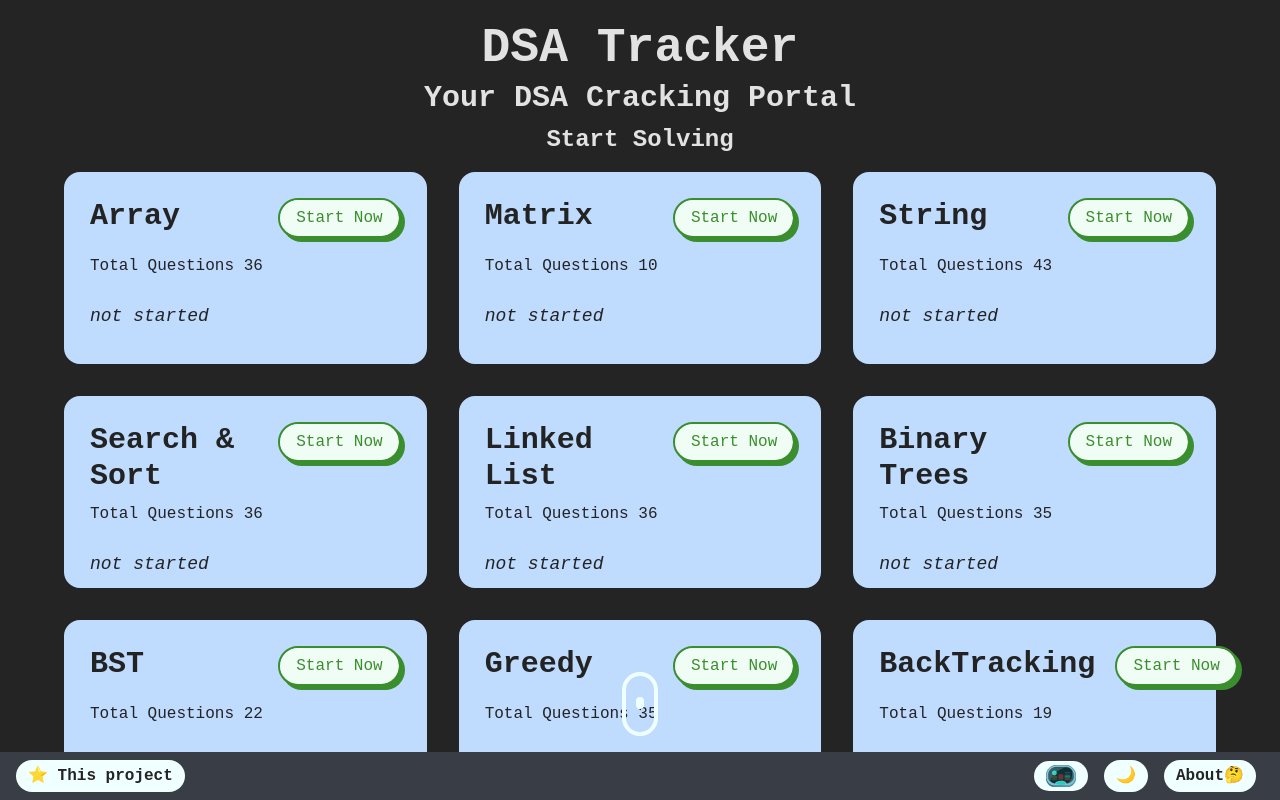
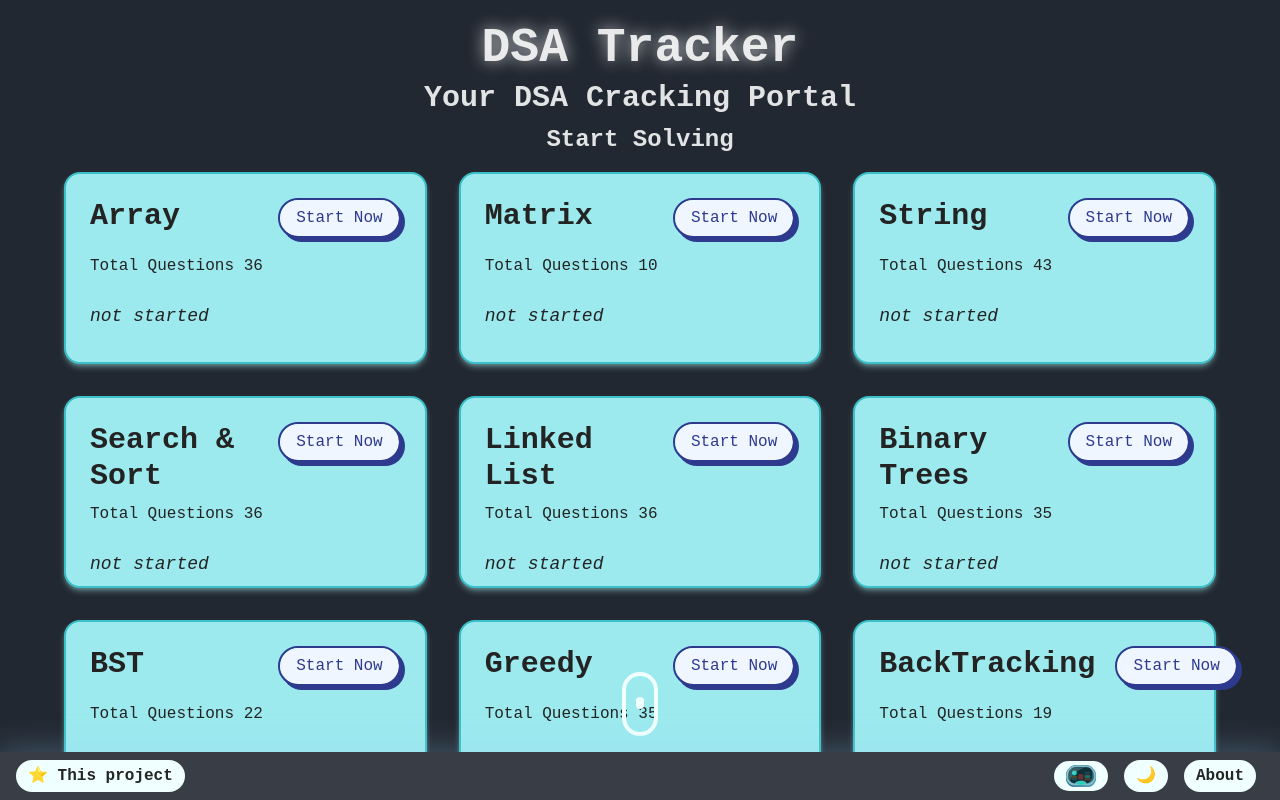
Before and after one commit to MohitGupta12/DSA-Navigator, a React (Vite) app: page / in a window 1280 px wide. Built offline with nearby package versions, Linux system fonts and the light colour scheme; a web font is replaced by a local one.

Commit message:
Dark(neon) theme added

```diff
--- a/src/components/BottomNavBar/BottomNavBar.jsx
+++ b/src/components/BottomNavBar/BottomNavBar.jsx
@@ -1,9 +1,8 @@
-import React from "react";
 import { Link } from "react-router-dom";
 
 const BottomNavBar = () => {
   return (
-    <div className="h-12 z-[100] bg-[#393e46] flex justify-between items-center absolute bottom-0  w-full">
+    <div className="h-12 z-[100] bg-[#393e46] shadow-bar-shadow  flex justify-between items-center absolute bottom-0  w-full">
       <div className="px-4">
         <a
           href="https://github.com/MohitGupta12/Dsa_Tracker"
@@ -32,8 +31,10 @@ const BottomNavBar = () => {
         </a>
         <Link className="flex items-center justify-center " to={"about"}>
           <button className=" px-3 py-1 mx-2 font-bold  text-xs md:text-sm xl:text-base hover:scale-105  transition ease-linear delay-75 text-[#242424] bg-[#F0FFFF] rounded-full ">
-            <span className="hidden md:inline">About</span>
+            <span className="inline md:hidden">
             🤔
+            </span>
+            <span className="hidden md:inline" >About</span>
           </button>
         </Link>
       </div>
--- a/src/components/Buttons/Button.jsx
+++ b/src/components/Buttons/Button.jsx
@@ -1,21 +1,32 @@
-import React from "react";
+/* eslint-disable react/prop-types */
 
-const Button = ({ text, clickHandler }) => {
+const Button = ({ isStarted, text }) => {
+
+  let style1,style2,style3;
+
+if(isStarted){
+ style3 ="absolute bottom-0 right-0 w-full h-10 -mb-1 -mr-1 transition-all duration-200 ease-linear bg-[#3a8e2d] rounded-full group-hover:mb-0 group-hover:mr-0"
+   style2 ="absolute left-0 w-48 h-44 -ml-2 transition-all duration-300 origin-top-right -rotate-90 -translate-x-full translate-y-12 bg-[#3a8e2d] group-hover:-rotate-180 ease"
+   style1= "relative z-10 block px-4 py-2 overflow-hidden font-medium leading-tight text-[#3a8e2d] transition-colors duration-300 ease-out border-2 border-[#3a8e2d] rounded-full group-hover:text-green-100"
+}else{
+ style3 ="absolute bottom-0 right-0 w-full h-10 -mb-1 -mr-1 transition-all duration-200 ease-linear bg-[#2d3a8e] rounded-full group-hover:mb-0 group-hover:mr-0"
+   style2 ="absolute left-0 w-48 h-44 -ml-2 transition-all duration-300 origin-top-right -rotate-90 -translate-x-full translate-y-12 bg-[#2d3a8e] group-hover:-rotate-180 ease"
+   style1= "relative z-10 block px-4 py-2 overflow-hidden font-medium leading-tight text-[#2d3a8e] transition-colors duration-300 ease-out border-2 border-[#2d3a8e] rounded-full group-hover:text-blue-100"
+}
+
   return (
     <div
-      className="relative flex-shrink-0 inline-block text-sm md:text-base group"
-      // onClick={clickHandler}
-    >
-      <span className="relative z-10 block px-4 py-2 overflow-hidden font-medium leading-tight text-[#3a8e2d] transition-colors duration-300 ease-out border-2 border-[#3a8e2d] rounded-full group-hover:text-green-100">
-        <span className="absolute inset-0 w-full h-full px-4 py-2 rounded-full bg-green-50"></span>
+      className="relative flex-shrink-0 inline-block text-sm md:text-base group">
+      <span className={style1}>
+        <span className={`absolute inset-0 w-full h-full px-4 py-2 rounded-full bg-blue-50`}></span>
 
-        <span className="absolute left-0 w-48 h-44 -ml-2 transition-all duration-300 origin-top-right -rotate-90 -translate-x-full translate-y-12 bg-[#3a8e2d] group-hover:-rotate-180 ease"></span>
+        <span className={style2}></span>
 
         <span className="relative">{text}</span>
       </span>
 
       <span
-        className="absolute bottom-0 right-0 w-full h-10 -mb-1 -mr-1 transition-all duration-200 ease-linear bg-[#3a8e2d] rounded-full group-hover:mb-0 group-hover:mr-0"
+        className={style3}
         data-rounded="rounded-full"
       ></span>
     </div>
--- a/src/components/Layout/Layout.jsx
+++ b/src/components/Layout/Layout.jsx
@@ -1,13 +1,16 @@
-import { React } from "react";
 import BottomNavBar from "../BottomNavBar/BottomNavBar";
 import { Link, Outlet } from "react-router-dom";
 import { SharedDataProvider } from "../../Hooks/Context/useSharedData";
+import { Toaster} from 'sonner'
+
 
 function Layout() {
   return (
     <>
+    <Toaster richColors  position="top-right" />
+
       <SharedDataProvider>
-        <h1 className="mt-6 mb-2 text-4xl font-bold text-center md:text-5xl ">
+        <h1 className="mt-6 mb-2 text-4xl font-bold text-center md:text-5xl  " style ={{"textShadow": "0px 0px 16px rgba(255,255,255,0.71) "}}>
           <Link to={"/"}>DSA Tracker</Link>
         </h1>
         <Outlet />
--- a/src/components/ProgressBars/ProgressBar.jsx
+++ b/src/components/ProgressBars/ProgressBar.jsx
@@ -1,3 +1,5 @@
+/* eslint-disable no-unused-vars */
+/* eslint-disable react/prop-types */
 import React from "react";
 import "./progressBar.css";
 
--- a/src/components/ProgressBars/SolvedQuesBar.jsx
+++ b/src/components/ProgressBars/SolvedQuesBar.jsx
@@ -1,10 +1,11 @@
-import React from "react";
+/* eslint-disable react/prop-types */
+
 import ProgressBar from "./ProgressBar";
 
 const SolvedQuesBar = ({ value, questionSolved }) => {
   return (
     <div className="flex flex-col items-center w-full mb-2">
-      <h2 className="my-3 text-lg">
+      <h2 className="my-3 text-lg" style={{"textShadow": "0px 0px 8px rgba(255,255,255,0.65)"}}>
         Total Question Solved : {questionSolved} ({value}%)
       </h2>
       <ProgressBar value={value} questionSolved={questionSolved} />
--- a/src/components/ProgressBars/progressBar.css
+++ b/src/components/ProgressBars/progressBar.css
@@ -28,7 +28,7 @@
 
 
 .a {
-    background-color: #069E2D;
+    background-color: hsl(123, 70%, 50%);
     height: 20px;
 
     /* animation: progress-bar 4s ease-in; */
--- a/src/components/TopicCard/TopicCard.jsx
+++ b/src/components/TopicCard/TopicCard.jsx
@@ -1,4 +1,4 @@
-import React, { useState } from "react";
+/* eslint-disable react/prop-types */
 import Button from "../Buttons/Button";
 import ProgressBar from "../ProgressBars/ProgressBar";
 import { Link } from "react-router-dom";
@@ -9,8 +9,11 @@ const TopicCard = ({ staticData, dynamicData, index }) => {
       dynamicData.data[index].questions.length) *
     100
   ).toFixed(0);
+  const lap1 =  !dynamicData.data[index].started?"h-48 px-6 py-4 bg-[#9CEAEE] border-2 border-[#3bc0c7] rounded-2xl shadow-md shadow-[#a8edf066]":"h-48 px-6 py-4 bg-[#96E8C3] border-2 border-[#3dc588] rounded-2xl shadow-md shadow-[#a8f0d066]";
+  // console.log(bgColor);
   return (
-    <div className="h-48 px-6 py-4 bg-blue-200 border-2 border-blue-200 rounded-2xl ">
+    <div className={lap1}>
+    {/* <div className={`h-48 px-6 py-4 bg-[#a8f0d0] border-2 border-[#3dc588] rounded-2xl shadow-md shadow-[#a8f0d066]`}>  */}
       <div className="flex-col justify-evenly items-start text-[#232324] ">
         <title className="flex items-start justify-between my-2">
           <div className="pr-5 text-2xl font-bold xl:text-3xl text-start ">
@@ -25,6 +28,7 @@ const TopicCard = ({ staticData, dynamicData, index }) => {
               text={
                 dynamicData.data[index].started ? "Solve Now" : "Start  Now"
               }
+              isStarted={dynamicData.data[index].started }
               clickHandler={() => {
                 console.log("button clicked");
               }}
--- a/src/css/index.css
+++ b/src/css/index.css
@@ -13,7 +13,7 @@
   padding: 0;
   color-scheme: light dark;
   color: rgba(255, 255, 255, 0.87);
-  background-color: #242424;
+  background-color: #222831;
 
   font-synthesis: none;
   text-rendering: optimizeLegibility;
--- a/tailwind.config.js
+++ b/tailwind.config.js
@@ -10,8 +10,10 @@ export default {
         sans: ['Ubuntu Mono', 'monospace'],
       },
       boxShadow: {
-        'md-green': '0 3px 3px -5px #378B29, 0 2px 5px #74D680',
-        'bar-shadow': 'inset 0 1px 2px rgba(0,0,0,0.2), 0 1px rgba(255,255,255,.4)'
+        'bar-shadow': ' 0px 0px 32px 4px rgba(150,210,250,0.25)',
+      },
+      textShadow:{
+        'md-white':'0px 0px 8px rgba(255,255,255,0.65)'
       },
       keyframes: {
         animatedgradient: {
```
